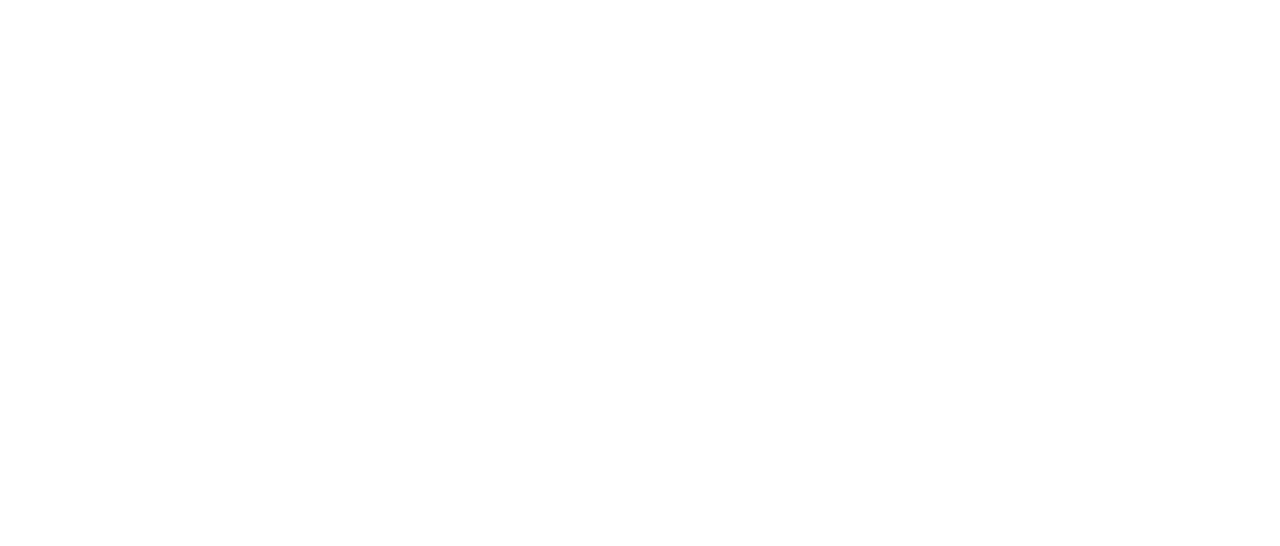
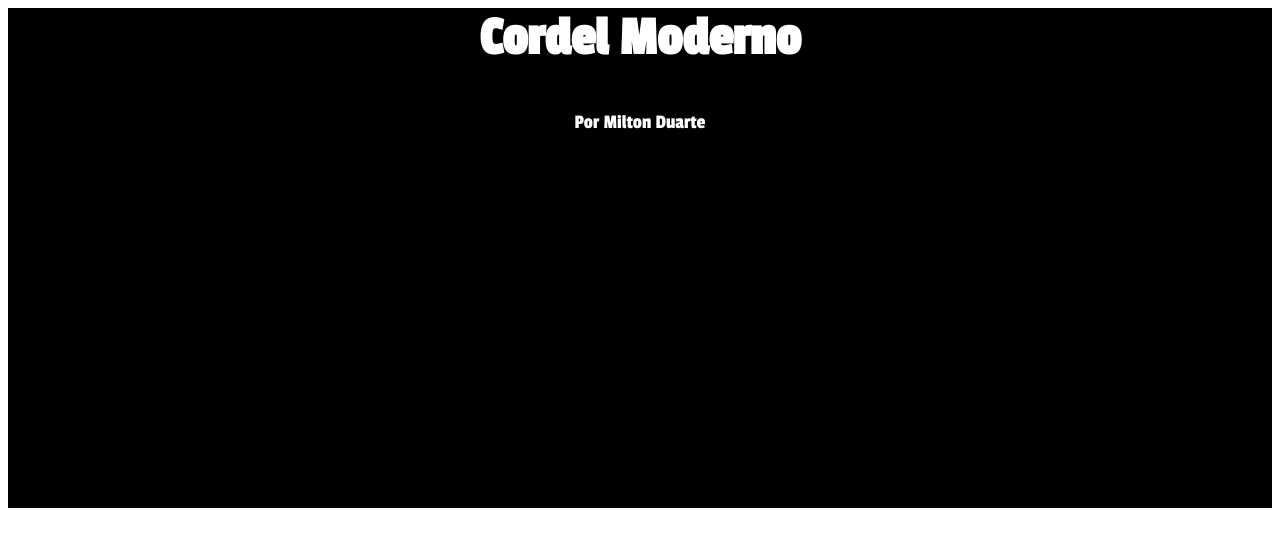
Before and after one commit to MatheusMutti/matheusmutti.github.io, a plain HTML site: page index.html in a window 1280 px wide. Drawn offline with Linux system fonts and the light colour scheme.

Commit message:
Fonts and header

```diff
--- a/cordel.css
+++ b/cordel.css
@@ -0,0 +1,65 @@
+
+@font-face {
+	font-family : 'passionblack';
+	src: url(fonts/PassionOne-Black.ttf) format('opentype');
+}
+
+@font-face {
+	font-family : 'passionbold';
+	src: url(fonts/PassionOne-Bold.ttf) format('opentype');
+}
+
+@font-face {
+	font-family : 'passionreg';
+	src: url(fonts/PassionOne-Regular.ttf) format('opentype');
+}
+
+@font-face {
+	font-family : 'sriracha';
+	src: url(fonts/Sriracha-Regular.ttf) format('opentype');
+}
+
+header {
+
+    background-color: black;
+    width: 100%vp;
+    height: 500px;
+    vertical-align: middle;
+    text-align: center;
+}
+
+h1 {
+
+    font-size: 55px;
+    font-family: 'passionreg';
+    color: white;
+    margin-top: 0px;
+    padding: 0px;
+
+}
+
+h2 {
+
+    font-family: 'passionreg';
+    color: white;
+    font-size: 20px;
+    font-weight: normal;
+    margin: 0px;
+    padding: 5px;
+
+}
+
+div.imagem {
+
+
+}
+
+div#img1 {
+
+
+}
+
+div#img2 {
+
+
+}
--- a/index.html
+++ b/index.html
@@ -9,6 +9,13 @@
 </head>
 <body>
     <header>
+        <h1>
+            Cordel Moderno
+        </h1>
+
+        <h2>
+            Por Milton Duarte
+        </h2>
 
     </header>
     <section>
```
Also changed, not shown: fonts/PassionOne-Black.ttf (added), fonts/PassionOne-Bold.ttf (added), fonts/PassionOne-Regular.ttf (added), fonts/Sriracha-Regular.ttf (added).
